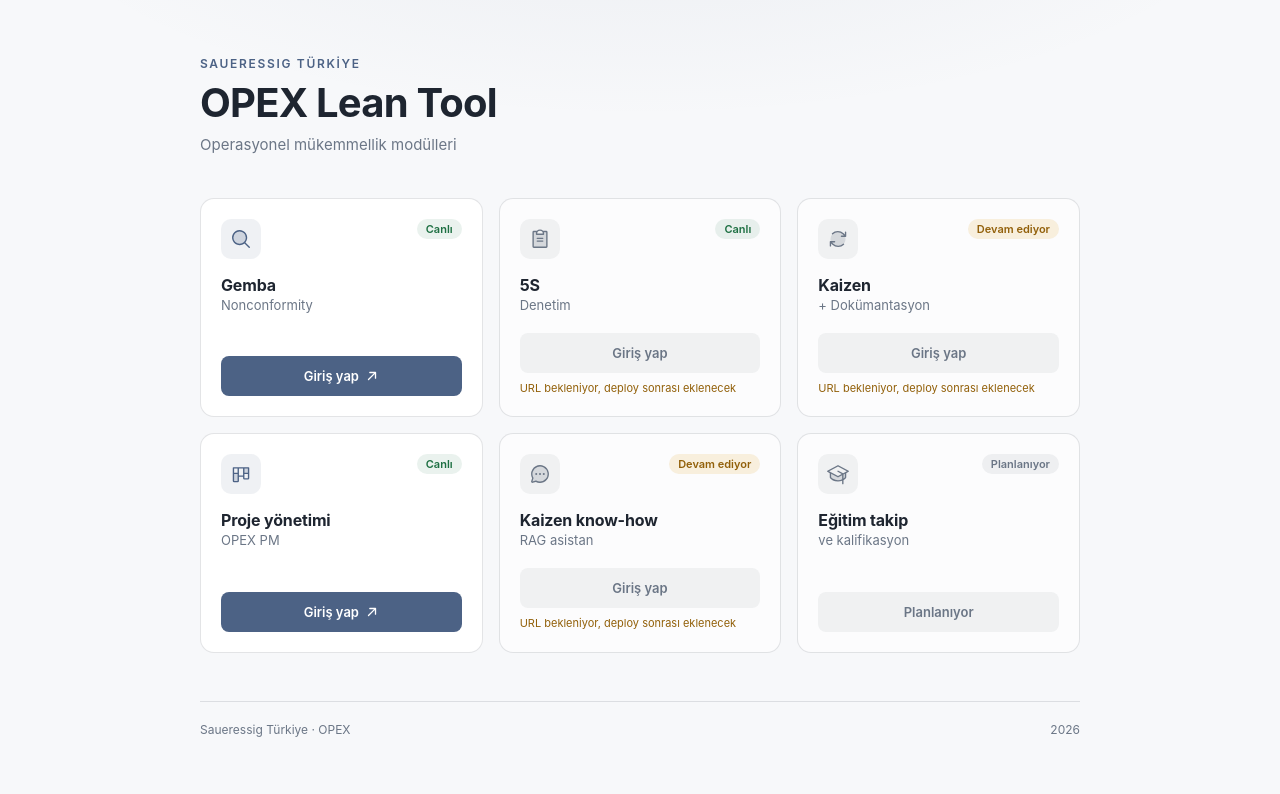
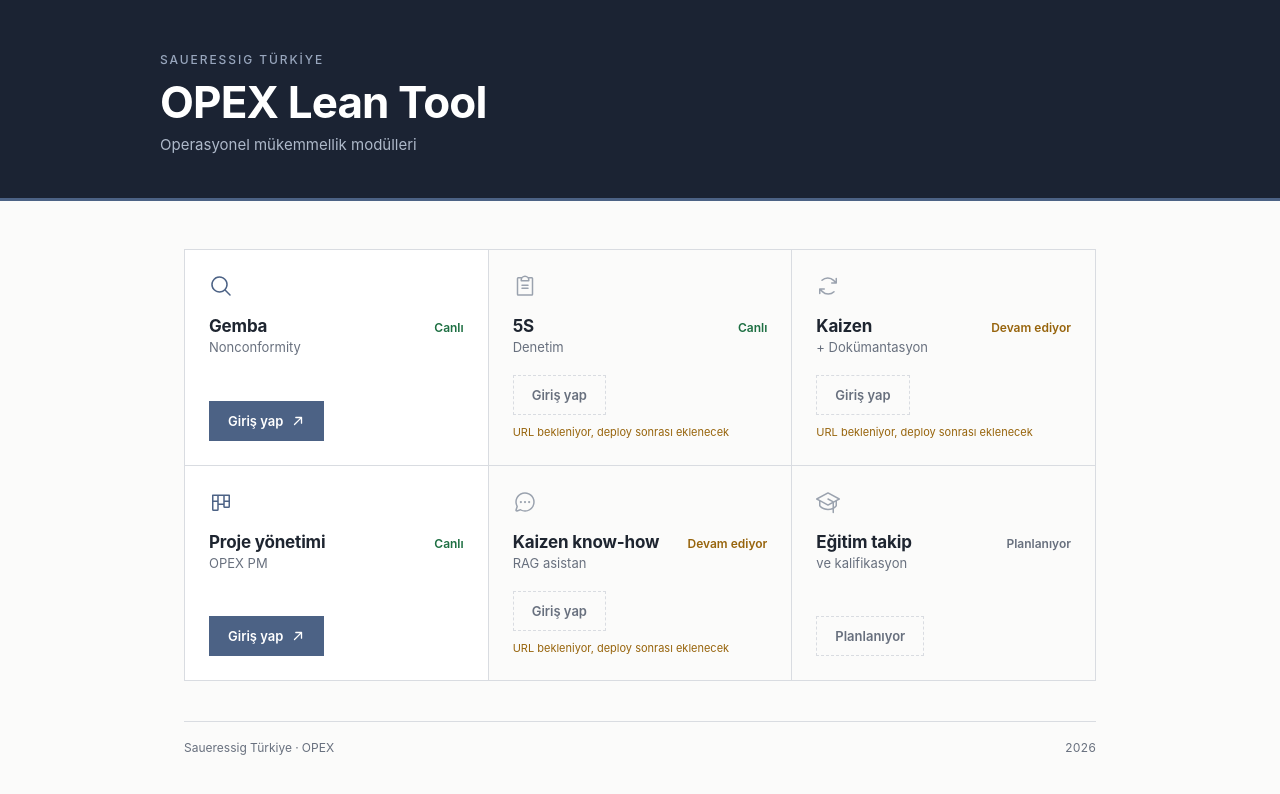
Before and after one commit to bahadirgokturk/LEAN_TOOL, a Next.js app: page / in a window 1280 px wide. Shown: the top 794 px of the page. Built offline with nearby package versions, Linux system fonts and the light colour scheme.

Commit message:
Endustriyel redesign: koyu masthead, bitisik hucreli golgesiz duzen
Co-Authored-By: Claude Opus 4.8 <noreply@anthropic.com>

```diff
--- a/src/app/hub.module.css
+++ b/src/app/hub.module.css
@@ -1,26 +1,34 @@
-/* OPEX Lean Tool hub — tasarım token'ları (mevcut sistemle birebir) */
+/* OPEX Lean Tool hub — endüstriyel/İsviçre dili:
+   koyu mürekkep başlık bandı, bitişik hücreli grid, gölgesiz, hairline çizgiler.
+   Accent #4C6285 marka rengi olarak korunur. */
 .page {
   --hub-accent: #4c6285;
   --hub-accent-hover: #3e5170;
-  --hub-accent-soft: rgba(76, 98, 133, 0.09);
-  --hub-bg: #f7f8fa;
+  --hub-ink: #232d3f;
+  --hub-ink-deep: #1b2333;
+  --hub-paper: #fbfbfa;
   --hub-text: #1e2530;
-  --hub-muted: #6b7686;
-  --hub-card-bg: #ffffff;
-  --hub-border: rgba(30, 37, 48, 0.12);
-  --hub-radius: 14px;
+  --hub-muted: #68707e;
+  --hub-line: #d9dce1;
+  --hub-live: #1d6f42;
+  --hub-wip: #97640c;
 
   flex: 1;
-  background:
-    radial-gradient(900px 340px at 50% -120px, rgba(76, 98, 133, 0.07), transparent 70%),
-    var(--hub-bg);
+  background: var(--hub-paper);
   color: var(--hub-text);
   font-family: -apple-system, system-ui, sans-serif;
-  padding: 56px 24px 72px;
 }
 
-.inner {
-  max-width: 880px;
+/* ── Başlık bandı: tam genişlik, koyu mürekkep ── */
+.masthead {
+  background: var(--hub-ink-deep);
+  color: #ffffff;
+  border-bottom: 3px solid var(--hub-accent);
+  padding: 52px 24px 44px;
+}
+
+.mastheadInner {
+  max-width: 960px;
   margin: 0 auto;
 }
 
@@ -28,170 +36,160 @@
   /* text-transform yok: tr locale'de "i" → "İ" olur, "SAUERESSIG" bozulurdu.
      Metin markup'ta zaten büyük harf. */
   font-size: 12px;
-  font-weight: 600;
-  letter-spacing: 0.14em;
-  color: var(--hub-accent);
-  margin-bottom: 10px;
+  font-weight: 500;
+  letter-spacing: 0.16em;
+  color: #98a6bd;
+  margin-bottom: 12px;
 }
 
 .title {
-  font-size: clamp(30px, 5vw, 40px);
+  font-size: clamp(32px, 5vw, 44px);
   font-weight: 700;
   letter-spacing: -0.02em;
-  line-height: 1.1;
+  line-height: 1.05;
   text-wrap: balance;
   margin-bottom: 10px;
 }
 
 .subtitle {
   font-size: 15px;
-  color: var(--hub-muted);
+  color: #aeb9ca;
   text-wrap: pretty;
-  margin-bottom: 44px;
 }
 
+/* ── İçerik ── */
+.content {
+  max-width: 960px;
+  margin: 0 auto;
+  padding: 48px 24px 64px;
+}
+
+/* Bitişik hücreler: grid gap 0, hücreler sağ+alt çizgi taşır,
+   kap üst+sol çizgiyi tamamlar. Gölge yok, radius yok. */
 .grid {
   display: grid;
-  grid-template-columns: repeat(auto-fit, minmax(240px, 1fr));
-  gap: 16px;
+  grid-template-columns: repeat(3, 1fr);
+  border-top: 1px solid var(--hub-line);
+  border-left: 1px solid var(--hub-line);
+  background: #ffffff;
 }
 
 .card {
   display: flex;
   flex-direction: column;
-  background: var(--hub-card-bg);
-  border: 0.5px solid var(--hub-border);
-  border-radius: var(--hub-radius);
-  padding: 20px;
-  transition-property: transform, box-shadow, border-color;
-  transition-duration: 180ms;
+  min-height: 200px;
+  padding: 24px;
+  border-right: 1px solid var(--hub-line);
+  border-bottom: 1px solid var(--hub-line);
+  transition-property: background-color;
+  transition-duration: 150ms;
   transition-timing-function: ease-out;
 }
 
 .card:hover {
-  transform: translateY(-2px);
-  border-color: rgba(76, 98, 133, 0.35);
-  box-shadow:
-    0 1px 2px rgba(30, 37, 48, 0.04),
-    0 8px 24px -8px rgba(76, 98, 133, 0.22);
+  background: #f4f6f9;
 }
 
 .cardMuted {
-  background: rgba(255, 255, 255, 0.6);
+  background: var(--hub-paper);
 }
 
 .cardMuted:hover {
-  transform: none;
-  box-shadow: none;
-  border-color: var(--hub-border);
+  background: var(--hub-paper);
 }
 
 .cardHead {
   display: flex;
-  align-items: flex-start;
+  align-items: baseline;
   justify-content: space-between;
-  gap: 8px;
-  margin-bottom: 16px;
+  gap: 12px;
 }
 
-/* İkon kabı: dış radius (10) ≈ iç ikon + padding ile optik uyum */
-.iconBox {
-  display: inline-flex;
-  align-items: center;
-  justify-content: center;
-  width: 40px;
-  height: 40px;
-  border-radius: 10px;
-  background: var(--hub-accent-soft);
+.cardIcon {
   color: var(--hub-accent);
-  flex-shrink: 0;
+  margin-bottom: 14px;
 }
 
-.cardMuted .iconBox {
-  background: rgba(30, 37, 48, 0.05);
+.cardMuted .cardIcon {
+  color: #9aa2ae;
+}
+
+.status {
+  font-size: 12px;
+  font-weight: 600;
+  white-space: nowrap;
+}
+
+.statusLive {
+  color: var(--hub-live);
+}
+
+.statusWip {
+  color: var(--hub-wip);
+}
+
+.statusPlanned {
   color: var(--hub-muted);
 }
 
-.badge {
-  font-size: 11px;
-  font-weight: 600;
-  border-radius: 999px;
-  padding: 3px 9px;
-  white-space: nowrap;
-}
-
-.badgeLive {
-  color: #1d6f42;
-  background: rgba(29, 111, 66, 0.09);
-}
-
-.badgeWip {
-  color: #92600a;
-  background: rgba(217, 144, 15, 0.13);
-}
-
-.badgePlanned {
-  color: var(--hub-muted);
-  background: rgba(30, 37, 48, 0.06);
-}
-
 .cardTitle {
-  font-size: 16px;
+  font-size: 17px;
   font-weight: 650;
   letter-spacing: -0.01em;
   text-wrap: balance;
-  margin-bottom: 2px;
 }
 
 .cardSubtitle {
   font-size: 13px;
   color: var(--hub-muted);
   text-wrap: pretty;
+  margin-top: 3px;
   margin-bottom: 20px;
 }
 
 .button {
   margin-top: auto;
+  align-self: flex-start;
   display: inline-flex;
   align-items: center;
-  justify-content: center;
-  gap: 6px;
+  gap: 8px;
   min-height: 40px;
-  padding: 8px 16px;
-  border: none;
-  border-radius: 8px;
+  padding: 8px 18px;
+  border: 1px solid var(--hub-accent);
   background: var(--hub-accent);
   color: #ffffff;
   font-size: 13px;
   font-weight: 600;
   cursor: pointer;
-  transition-property: background-color, transform;
+  transition-property: background-color, border-color;
   transition-duration: 150ms;
   transition-timing-function: ease-out;
 }
 
 .button:hover {
   background: var(--hub-accent-hover);
+  border-color: var(--hub-accent-hover);
 }
 
 .button:active {
-  transform: scale(0.98);
+  background: var(--hub-ink);
+  border-color: var(--hub-ink);
 }
 
 .button:focus-visible {
-  outline: 2px solid var(--hub-accent);
+  outline: 2px solid var(--hub-ink);
   outline-offset: 2px;
 }
 
 .buttonDisabled {
   margin-top: auto;
+  align-self: flex-start;
   display: inline-flex;
   align-items: center;
-  justify-content: center;
   min-height: 40px;
-  padding: 8px 16px;
-  border-radius: 8px;
-  background: rgba(30, 37, 48, 0.05);
+  padding: 8px 18px;
+  border: 1px dashed var(--hub-line);
+  background: transparent;
   color: var(--hub-muted);
   font-size: 13px;
   font-weight: 600;
@@ -201,21 +199,22 @@
 .placeholderNote {
   font-size: 11px;
   line-height: 1.4;
-  color: #92600a;
+  color: var(--hub-wip);
   text-wrap: pretty;
-  margin-top: 8px;
+  margin-top: 10px;
 }
 
 .footer {
-  margin-top: 48px;
-  padding-top: 20px;
-  border-top: 0.5px solid var(--hub-border);
+  margin-top: 40px;
+  padding-top: 18px;
+  border-top: 1px solid var(--hub-line);
   font-size: 12px;
   color: var(--hub-muted);
   display: flex;
   justify-content: space-between;
   gap: 12px;
   flex-wrap: wrap;
+  font-variant-numeric: tabular-nums;
 }
 
 @media (prefers-reduced-motion: reduce) {
@@ -223,22 +222,28 @@
   .button {
     transition: none;
   }
+}
 
-  .card:hover {
-    transform: none;
-  }
-
-  .button:active {
-    transform: none;
+@media (max-width: 900px) {
+  .grid {
+    grid-template-columns: repeat(2, 1fr);
   }
 }
 
 @media (max-width: 560px) {
-  .page {
-    padding: 36px 16px 56px;
+  .masthead {
+    padding: 40px 16px 32px;
+  }
+
+  .content {
+    padding: 32px 16px 48px;
   }
 
   .grid {
     grid-template-columns: 1fr;
   }
+
+  .card {
+    min-height: 0;
+  }
 }
--- a/src/app/page.tsx
+++ b/src/app/page.tsx
@@ -38,26 +38,30 @@ const MODULES: Module[] = [
   { title: "Eğitim takip", subtitle: "ve kalifikasyon", status: "planned", url: null, icon: GraduationCap },
 ];
 
-const BADGE_LABEL: Record<ModuleStatus, string> = {
+const STATUS_LABEL: Record<ModuleStatus, string> = {
   live: "Canlı",
   wip: "Devam ediyor",
   planned: "Planlanıyor",
 };
 
-const BADGE_CLASS: Record<ModuleStatus, string> = {
-  live: styles.badgeLive,
-  wip: styles.badgeWip,
-  planned: styles.badgePlanned,
+const STATUS_CLASS: Record<ModuleStatus, string> = {
+  live: styles.statusLive,
+  wip: styles.statusWip,
+  planned: styles.statusPlanned,
 };
 
 export default function HubPage() {
   return (
     <main className={styles.page}>
-      <div className={styles.inner}>
-        <p className={styles.eyebrow}>SAUERESSIG TÜRKİYE</p>
-        <h1 className={styles.title}>OPEX Lean Tool</h1>
-        <p className={styles.subtitle}>Operasyonel mükemmellik modülleri</p>
+      <header className={styles.masthead}>
+        <div className={styles.mastheadInner}>
+          <p className={styles.eyebrow}>SAUERESSIG TÜRKİYE</p>
+          <h1 className={styles.title}>OPEX Lean Tool</h1>
+          <p className={styles.subtitle}>Operasyonel mükemmellik modülleri</p>
+        </div>
+      </header>
 
+      <div className={styles.content}>
         <div className={styles.grid}>
           {MODULES.map((mod) => {
             const IconGlyph = mod.icon;
@@ -65,16 +69,16 @@ export default function HubPage() {
 
             return (
               <div key={mod.title} className={`${styles.card} ${inactive ? styles.cardMuted : ""}`}>
+                <span className={styles.cardIcon}>
+                  <IconGlyph size={24} weight="regular" />
+                </span>
+
                 <div className={styles.cardHead}>
-                  <span className={styles.iconBox}>
-                    <IconGlyph size={22} weight="duotone" />
-                  </span>
-                  <span className={`${styles.badge} ${BADGE_CLASS[mod.status]}`}>
-                    {BADGE_LABEL[mod.status]}
+                  <h2 className={styles.cardTitle}>{mod.title}</h2>
+                  <span className={`${styles.status} ${STATUS_CLASS[mod.status]}`}>
+                    {STATUS_LABEL[mod.status]}
                   </span>
                 </div>
-
-                <h2 className={styles.cardTitle}>{mod.title}</h2>
                 <p className={styles.cardSubtitle}>{mod.subtitle}</p>
 
                 {mod.status === "planned" ? (
```
